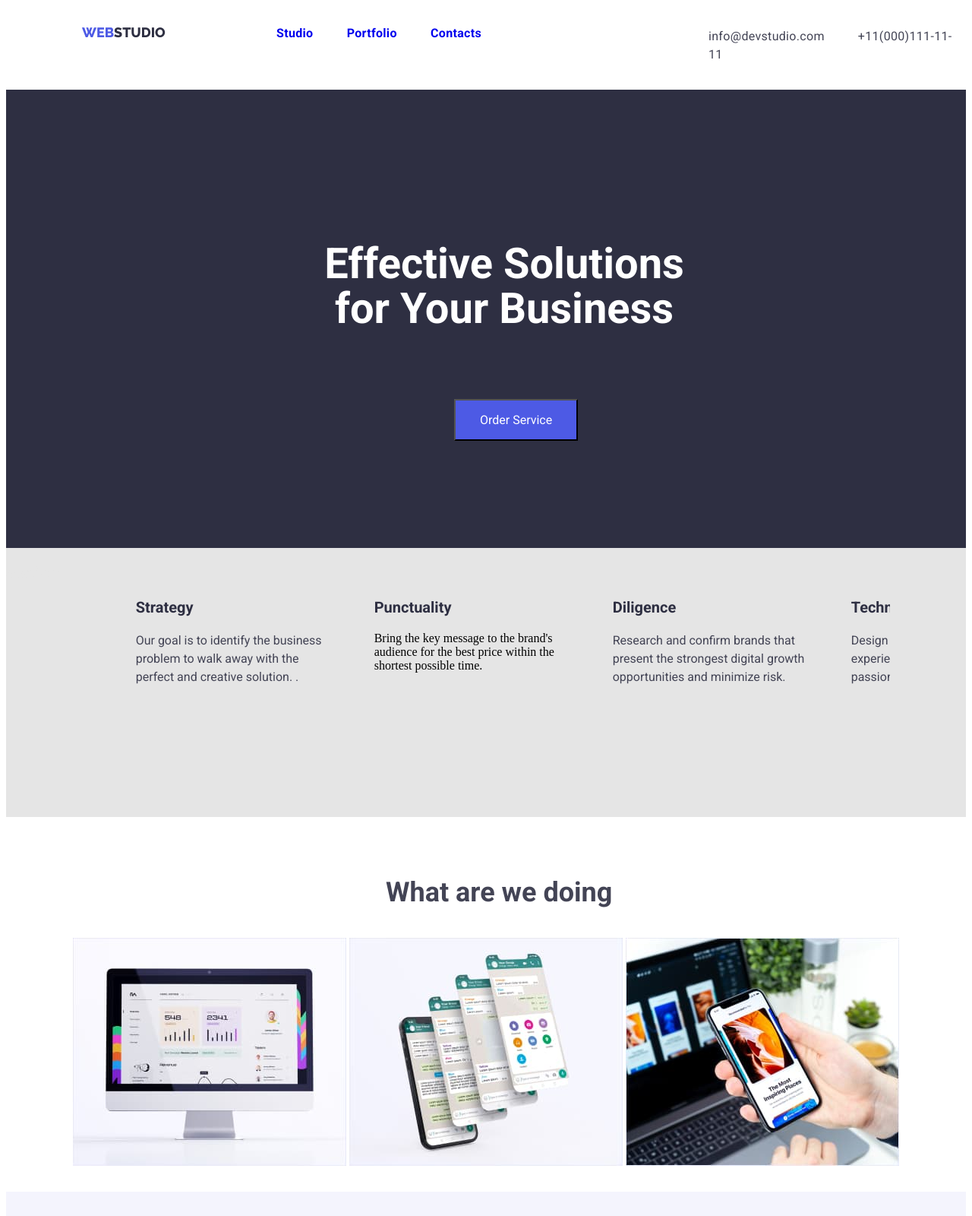
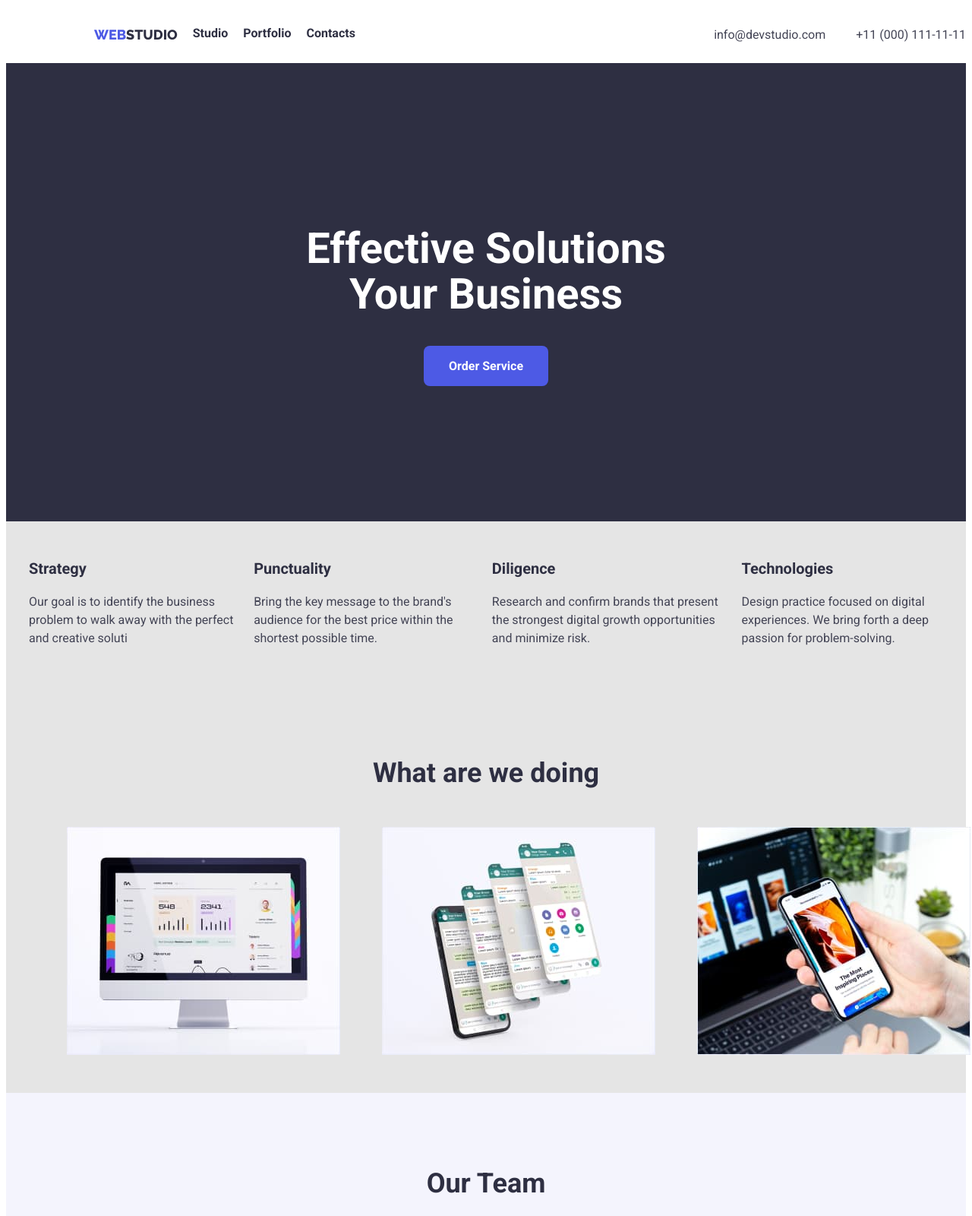
Before and after one commit to olga2654/hw_2, a plain HTML site: page index.html in a window 1280 px wide. Shown: the top 1600 px of the page at 76% size. Drawn offline with Linux system fonts and the light colour scheme.

Commit message:
робота після зразку

```diff
--- a/css/style.css
+++ b/css/style.css
@@ -1,264 +1,285 @@
+/*index.html*/
+body{
+font-size: 16px;
+line-height: 1.5;
+font-family: 'Roboto', sans-serif;
 
-
-
-/*index.html*/
-body {
-  text-decoration: none;
 }
 
-/*header*/
-header {
-    height: 72px;
+img {
+    display: flex;
     max-width: 1440px;
-    background-color:#ffffff ;
-}
-/*logo*/
-.heager__logo {
-    padding: 24px 0px 24px 100px;
-    font-family: Raleway;
-    font-weight: 800;
-    font-size: 18px;
 }
 
-.heager__logo :hover,
-.heager__logo :focus {
-    color: #31D0AA;
+.bd {
+    outline: 1px solid #31d0aa;
+}
+
+.reset-list {
+    padding: 0px;
+    margin: 0px;
+    list-style: none;
+}
+
+.center {
+    text-align: center;
+}
+
+.container {
+    max-width: 900px;
+    margin: 0 auto;
+    padding: 0 24px;
+}
+/*header*/
+ /*logo*/
+.header__inside {
+    display: flex;
+    align-items: center;
+    padding: 24px 0;
 }
 
 .logo {
+    font-family:'Raleway',sans-serif;
+    font-style: 800;
+    font-size: 18px;
+    line-height: 1.5;
+    vertical-align: center;
+    letter-spacing: 3%;
+    margin-right: 20px;
+    text-decoration: none;
+    text-transform: uppercase;
+    padding: 0 0 0 116px;
     color: #4d5ae5;
-    text-decoration: none;
 }
 
-.logo span  {
+.logo:hover,
+.logo:focus {
+    color: #31d0aa;
+}
+
+.logo span {
     color: #2e2f42;
 }
+
+.logo span:hover,
+.logo span:focus {
+    color: #31d0aa;
+}
 /*nav*/
-ul {
-    margin: 0;
-    padding: 0;
-    overflow: hidden;
-    text-decoration: none;
-}
-
-li {
-    display: inline;
+.menu {
+    margin-right: auto;
 }
 
 .menu__list {
-    font-family: 'Roboto';
+    display: flex;
+}
+
+.menu__item:not(:last-child) {
+    margin-right: 20px;
+}
+
+.menu__link {
+    font-weight: 700;
+    font-size: 16px;
+    line-height: 128%;
+    letter-spacing: 2%;
+    vertical-align: top;
+    text-decoration: none;
+    transition: color 300ms ease-in-out;
+    color: #2E2F42;
+}
+
+.menu__link:hover,
+.menu__link:focus {
+    color: #31d0aa;
+}
+  /*contacts*/
+  .top-contacts {
+    display: flex;
+    height: 24px;
+    top: 24px;
+}
+
+.top-contacts__item:first-child {
+    margin-right: 40px;
+}
+
+.top-contacts__link {
+    font-weight: 400;
+    font-size: 16px;
+    letter-spacing: 2%;
+    text-decoration: none;
+    color: #434455;
+}
+
+.top-contacts__link:hover,
+.top-contacts__link:focus {
+    color: #31d0aa;
+}
+/*hero*/
+.hero {
+    max-width: 1440px;
+    min-height: 603px;
+    left: 0;
+    top: 72px;
+    text-align: center;
+    display: flex;
+    justify-content: center;
+    align-items: center;
+    background-color:#2e2f42;
+}
+
+h1 {
     font-weight: 600;
-    font-size: 16px;
-    line-height: 1.5;
-    letter-spacing: 0.02em;
-    margin:-45px  0px  0px 356px;
-    word-spacing: 40px;
+    font-size: 56px;
+    line-height: 1.07;
+    color: #ffffff;
+}
+
+.btn {
+    padding: 16px 32px;
+    font-weight: 700;
+    font-family: inherit;
+    font-size: inherit;
+    top: 432px;
+    border-radius: 8px;
+    border: 1px solid transparent;
+    cursor: pointer;
+    background-color: #4D5AE5;
+    color: #fff;
+    transition: background-color 300ms ease-in-out;
+}
+
+.btn:hover,
+.btn:focus {
+    background-color:#31d0aa; ;
+}
+/*mein*/
+.benefits {
+    padding: 30px 0 0 30px;
+}
+
+.benefits__list {
+    display: flex;
+}
+
+.benefits__item {
+    flex-grow: 1;
+}
+
+.benefits__item:not(:last-child) {
+    margin-right: 20px;
+}
+
+.benefits__title {
+   font-weight: 700;
+   font-size: 20px;
+   line-height: 1.2;
+   vertical-align: top;
+   letter-spacing: 2%;
+   color: #2e2f42;
+}
+
+.benefits__text {
+    font-style: Regular;
+    vertical-align: top;
+    letter-spacing: 2%;
+    color: #434455;
+}
+/*doing*/
+.center {
+    font-weight: 700;
+    font-size: 36px;
+    line-height: 1.11;
+    vertical-align: top;
+    letter-spacing: 2%;
+    padding: 100px 0 0 0;
     color: #2e2f42;
 }
 
-.menu__link {
-    text-decoration: none;
+.doing__list {
+    display: flex;
+    padding: 20px 80px;
+    gap: 40px;
+
 }
 
-.menu__list :hover,
-.menu__list :focus {
-color: #31D0AA;
+.doing__item:not(:last-child) {
+    margin-right: 15px;
 }
 
-/*auto*/
-.auto__list  {
-    list-style-type: none;
-    margin: -20px 0px 0px 925px ;
-    padding: 0;
-    overflow: hidden;
-    word-spacing: 40px;
+.main {
+    background-color: #e5e5e5;
 }
 
-.auto__mailto {
-    word-spacing: 40px;
-    font-family: 'Roboto';
-    font-weight: 400;
-    font-size: 16px;
-    line-height: 1.5;
-    letter-spacing: 0.02em;
-    gap: 40 px;
-    color: #434455;
-    text-decoration: none;
+/*Team*/
+.team {
+    background-color: #f4f4fd;
 }
 
-.auto__tel {
-    width: 151px;
-    height: 24px;
-    font-family: 'Roboto';
-    font-weight: 400;
-    font-size: 16px;
-    line-height: 1.5;
-    letter-spacing: 0.02em;
-    color: #434455;
-    text-decoration: none;
+.team__list {
+    display: flex;
+    padding: 100px 80px 0 80px;
+    gap: 40px;
 }
 
-.auto__list :hover,
-.auto__list :focus {
-    color: #31D0AA;
-}
-
-/*Hero*/
-.hero {
-    max-width: 1440px;
-    height: 603px;
-    left: 0;
-    top: 72px;
-    background-color: #2e2f42;
-}
-
-.hero__title {
-    width: 492px;
-    height: 120px;
-    font-family: 'Roboto';
-    font-weight: 600;
-    font-size: 56px;
-    line-height: 1.07;
-    position: relative;
-    text-align: center;
-    top: 200px;
-    left: 410px;
-    color: #ffffff;
-}
-
-.button {
-    background-color: #4d5ae5;
-    padding: 16px 32px;
-    left: 590px;
-    position: relative;
-    gap: 10px;
-    top:250px ;
-}
-
-.button span {
-    font-family: 'Roboto';
-    width: 400;
-    font-size: 16px;
-    color: #ffffff;
-}
-
-span .button:hover,
-span .button:focus {
-    color:#31D0AA; ;
-}
-
-/*main*/
-.section__one {
-   background-color:#e5e5e5 ;
-   overflow: hidden;
-   display: flex;
-}
-
-h2 {
-   color: #e5e5e5;
-   display: flex;
-}
-
-.section__list {
-    margin: 46px 100px 156px;
-    display: flex;
-    gap: 50px;
-    left: 126px;
-}
-
-.section__title {
-    width: 264px;
-    height: 24px;
-    font-family:'Roboto';
+.team__title {
     font-weight: 600;
     font-size: 20px;
     line-height: 1.2;
-
+    vertical-align: top;
+    letter-spacing: 2%;
     color: #2e2f42;
 }
 
-.section__text {
-    font-family:'Roboto';
-    font-weight: 400;
-    font-size: 16px;
-    line-height: 1.5;
-    width: 264px;
-    height: 72px;
-
+.team__text {
+    font-weight: Regular;
+    vertical-align: top;
+    letter-spacing: 2%;
     color: #434455;
-}
- /*section 2*/
- .section__group {
-    font-family:'Roboto';
-    font-weight: 700;
-    font-size: 36px;
-    line-height: 1.11;
-    text-align: center;
-    margin: 80px 0 40px 500px ;
-    color: #434455;
-}
-
-.section__two {
-    text-align: center;
-}
-
-/*section3*/
-.section__three {
-    max-width: 1440px;
-    height: 732px;
-    top: 1551px;
-
-    background-color: #f4f4fd;
-}
-
-.section__gallery {
-    font-family:'Roboto';
-    font-weight: 700;
-    font-size: 36px;
-    line-height: 1.11;
-    text-align: center;
-    padding: 100px 550px;
-    color: #434455;
-}
-
-.section__ryav {
-    text-align: center;
 }
 
 /*footer*/
 .footer {
+    background-color: #2e2f42;
     max-width: 1440px;
-    height: 310px;
-
-    background-color: #2e2f42;
+    min-height: 310px;
 }
 
 .footer__logo {
-    padding: 100px 188px 156px;
-    font-family: Raleway;
+    font-family:'Raleway';
     font-weight: 800;
     font-size: 18px;
+    line-height: 1.17;
+    vertical-align: center;
+    letter-spacing: 3%;
+    padding: 100px ;
 }
 
-.footer__logo :hover,
-.footer__logo :focus {
-    color: #31D0AA;
+.logo__web {
+    color: #4d5ae5;
 }
 
-.footer__web{
-    color: #4d5ae5;
-    text-decoration: none;
+.logo__studio {
+    color: #f4f4fd;
 }
 
-.footer__studio {
-    color:#f4f4fd ;
+.logo__web:hover,
+.logo__web:future {
+    color: #31d0aa;
+}
+
+.logo__studio:hover,
+.logo__studio:focus {
+    color: #31d0aa;
 }
 
 .footer__text {
-    font-family:'Roboto';
-    width: 400;
-    font-size: 16px;
-    line-height: 1.5;
-    margin:-116px 180px ;
-    color:#e7e9fc;
+    font-weight: Regular;
+    vertical-align: top;
+    letter-spacing: 2%;
+    color: #e7e9fc;
+    display: flex;
+    margin-left: 100px;
+    margin-top: -80px;
 }
--- a/index.html
+++ b/index.html
@@ -4,97 +4,163 @@
   <meta charset="UTF-8">
   <meta http-equiv="X-UA-Compatible" content="IE=edge">
   <meta name="viewport" content="width=device-width, initial-scale=1.0">
-    <title>hw_2</title>
-    <link href="https://fonts.googleapis.com/css2?family=Raleway:wght@400;800&family=Roboto:wght@400;700&display=swap" rel="stylesheet">
-    <link rel="stylesheet" href="css/style.css">
+  <title>Document</title>
+  <link rel="stylesheet" href="./css/normailze.css">
+  <link rel="preconnect" href="https://fonts.googleapis.com">
+<link rel="preconnect" href="https://fonts.gstatic.com" crossorigin>
+<link rel="stylesheet" href="https://fonts.googleapis.com/css2?family=Raleway:wght@800&family=Roboto:wght@400;700&display=swap" rel="stylesheet">
+  <link rel="stylesheet" href="./css/style.css">
 </head>
 <!--index.html-->
 <body>
-<!--header-->
-<header class="heager">
-<!--header__logo-->
-    <div class="heager__logo">
-       <a class="logo" href="">WEB<span>STUDIO</span></a>
-    </div>
-<!--header__nav-->
+<header class="header">
+    <div class="conteiner">
+        <div class="header__inside">
+            <a href="/" class="logo">WEB<span>STUDIO
+                </span>
+            </a>
             <nav class="menu">
-    <ul class="menu__list">
-        <li class="menu__item"><a href="#" class="menu__link">Studio</a></li>
-        <li class="menu__item"><a href="#" class="menu__link">Portfolio</a></li>
-         <li class="menu__item" ><a href="#" class="menu__link">Contacts</a></li>
-    </ul>
-
-<ul class="auto__list">
-    <li class="auto__item">
-        <a class="auto__mailto" href="mailto:info@devstudio.com">info@devstudio.com</a>
+                <ul class="menu__list reset-list">
+                    <li class="menu__item">
+                        <a href="#" class="menu__link">Studio
+                        </a>
                     </li>
-    <li class="auto__item">
-        <a class="auto__tel" href="tel:+110001111111">+11(000)111-11-11</a>
+                    <li class="menu__item">
+                        <a href="#" class="menu__link">Portfolio
+                        </a>
+                    </li>
+                    <li class="menu__item">
+                        <a href="#" class="menu__link">Contacts
+                        </a>
                     </li>
                 </ul>
             </nav>
+<!--contacts-->
+            <ul class="top-contacts reset-list">
+                <li class="top-contacts__item">
+                    <a href="mailto:info@devstudio.com" class="top-contacts__link">
+                        info@devstudio.com
+                    </a>
+                </li>
+                <li class="top-contacts__item">
+                    <a href="tel:+110001111111" class="top-contacts__link">
+                        +11 (000) 111-11-11
+                    </a>
+                </li>
+            </ul>
+        </div>
+    </div>
 </header>
-
 <!--hero-->
 <div class="hero">
-    <h1 class="hero__title">Effective Solutions for Your Business
-    </h1>
-    <button class="button"><span>Order Service</span>
-    </button>
+    <div class="conteiner">
+        <h1>Effective Solutions<br>Your Business</h1>
+        <button class="btn">Order Service</button>
     </div>
-
+</div>
 <!--main-->
-<div class="main">
-    <section class="section__one">
-        <h2>section</h2>
-            <ul class="section__list">
-                <li class="section__item">
-                    <h3 class="section__title">Strategy</h3>
-                        <p class="section__text">
+<main class="main">
+    <section class="benefits">
+        <div class="conteiner">
+            <ul class="benefits__list reset-list">
+                <li class="benefits__item">
+                    <h3 class="benefits__title">
+                        Strategy
+                    </h3>
+                    <p class="benefits__text">
                         Our goal is to identify the business
-                        problem to walk away with the perfect and creative solution.
-                      .</p>
+                        problem to walk away with the perfect and creative soluti</p>
                 </li>
-                <li class="section__item">
-                    <h3 class="section__title">Punctuality</h3>
-                        <p>Bring the key message to the brand's audience for the best price within the shortest possible time.</p>
+                <li class="benefits__item">
+                    <h3 class="benefits__title">
+                        Punctuality
+                    </h3>
+                    <p class="benefits__text">
+                        Bring the key message to the brand's audience for the best price within the shortest possible time.</p>
                 </li>
-                <li class="section__item">
-                    <h3 class="section__title">Diligence</h3>
-                        <p class="section__text"> Research and confirm brands that present the strongest digital growth opportunities and minimize risk.</p>
+                <li class="benefits__item">
+                    <h3 class="benefits__title">
+                        Diligence
+                    </h3>
+                    <p class="benefits__text">
+                        Research and confirm brands that present the strongest digital growth opportunities and minimize risk.</p>
                 </li>
-                <li class="section__item">
-                        <h3 class="section__title">Technologies</h3>
-                            <p class="section__text">Design practice focused on digital experiences. We bring forth a deep passion for problem-solving</p>
+                <li class="benefits__item">
+                    <h3 class="benefits__title">
+                        Technologies
+                    </h3>
+                    <p class="benefits__text">Design practice focused on digital experiences. We bring forth a deep passion for problem-solving.
+</p>
                 </li>
             </ul>
+        </div>
     </section>
+    <!--doing-->
+    <section class="doing">
+        <div class="conteiner">
+            <h2 class="center">What are we doing</h2>
+            <ul class="doing__list reset-list">
+                <li class="doing__item">
+                    <img src="./img/1.jpg " alt="Monitor">
+                </li>
+                <li class="doing__item">
+                    <img src="./img/2.jpg" alt="Aifon">
+                </li>
+                <li class="doing__item">
+                    <img src="./img/3.jpg" alt="Telephon">
+                </li>
+            </ul>
         </div>
-<!--section 2-->
-<div class="main">
-    <section class="section__two">
-        <h2 class="section__group">What are we doing</h2>
-            <img class="section__icon" src="./img/1webstudio.jpg" alt="Monitor">
-            <img class="section__icon" src="./img/2webstudio.jpg" alt="Telephons">
-            <img class="section__icon" src="./img/3webstudio.jpg" alt="Aiphon">
     </section>
+<!--Team-->
+    <section class="team">
+        <div class="conteiner">
+            <h2 class="center">Our Team</h2>
+            <ul class="team__list reset-list">
+                <li class="team__item">
+                    <img src="./img/4.jpg" alt="Mark">
+                    <h3 class="team__title">Mark Guerrero
+                    </h3>
+                    <p class="team__text">Product Designer
+                    </p>
+                </li>
+                <li class="team__item">
+                    <img src="./img/5.jpg" alt="Tom">
+                    <h3 class="team__title">Tom Ford
+                    </h3>
+                    <p class="team__text">Frontend Developer
+                    </p>
+                </li>
+                <li class="team__item">
+                    <img src="./img/6.jpg" alt="Camila">
+                    <h3 class="team__title">Camila Garcia
+                    </h3>
+                    <p class="team__text">Marketing
+                    </p>
+                </li>
+                <li class="team__item">
+                    <img src="./img/7.jpg" alt="Daniel">
+                    <h3 class="team__title">Daniel Wilson
+                    </h3>
+                    <p class="team__text">UI Designer
+                    </p>
+                </li>
+            </ul>
         </div>
-<!--section3-->
-<div class="section__three">
-   <h2 class="section__gallery">Our Team</h2>
-    <div class="section__ryav">
-        <img class="section__leftimg" src="./img/4webstudio1.jpg" alt="Mark Guerrero">
-        <img class="section__leftimg"  src="./img/5webstudio2.jpg" alt="Tom Ford">
-        <img class="section__leftimg" src="./img/6webstudio3.jpg" alt="Camila Garcia">
-        <img class="section__leftimg"  src="./img/7webstudio4.jpg" alt="Daniel Wilson">
+    </section>
+</main>
+<!--footer-->
+<footer class="footer">
+    <div class="conteiner">
+        <div class="footer__logo">
+            <a href="/" class="logo__web">WEB<span class="logo__studio">STUDIO
+            </span>
+            </a>
         </div>
+        <p class="footer__text">
+            Increase the flow of customers and<br>sales for your business with digital<br>marketing & growth solutions.
+        </p>
     </div>
-<!--footer-->
-<div class="footer">
-    <div class="footer__logo">
-        <a class="footer__web" href="">WEB<span class="footer__studio">STUDIO</span></a>
-    </div>
-     <p class="footer__text">Increase the flow of customers and<br> sales for your business with digital<br> marketing & growth solutions.</p>
-</div>
+</footer>
 </body>
 </html>
```
Also changed, not shown: portfolio.html (+58 -6 lines), img/1.jpg (added), img/1webstudio.jpg (deleted), img/2.jpg (added), img/2webstudio.jpg (deleted), img/3.jpg (added), img/3webstudio.jpg (deleted), img/4.jpg (added), img/4webstudio1.jpg (deleted), img/5.jpg (added), img/5webstudio2.jpg (deleted), img/6.jpg (added), img/6webstudio3.jpg (deleted), img/7.jpg (added), 1 more files. Lines whose indentation alone changed are shown as unchanged.
